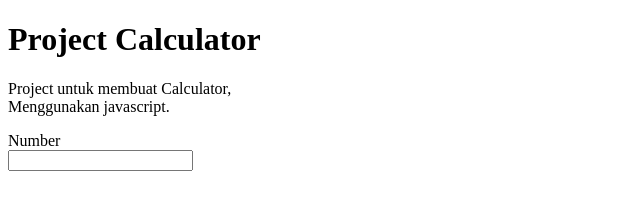
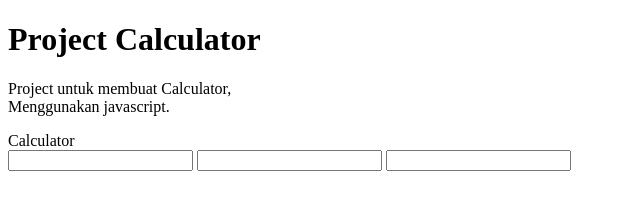
Before and after one commit to syahrandywaskito/proyek_web_1, a plain HTML site: page index.html in a window 1280 px wide. Shown: the whole page, without its empty margins (0-640 px from the left). Drawn offline with Linux system fonts and the light colour scheme.

Commit message:
add js back_script

```diff
--- a/index.html
+++ b/index.html
@@ -15,7 +15,9 @@
     <section>
         <section>
             <form action="">
-                <label for="">Number</label><br>
+                <label for="">Calculator</label><br>
+                <input type="text" name="" id="">
+                <input type="text" name="" id="">
                 <input type="text" name="" id="">
             </form>
         </section>
```
Also changed, not shown: back_script.js (added).
